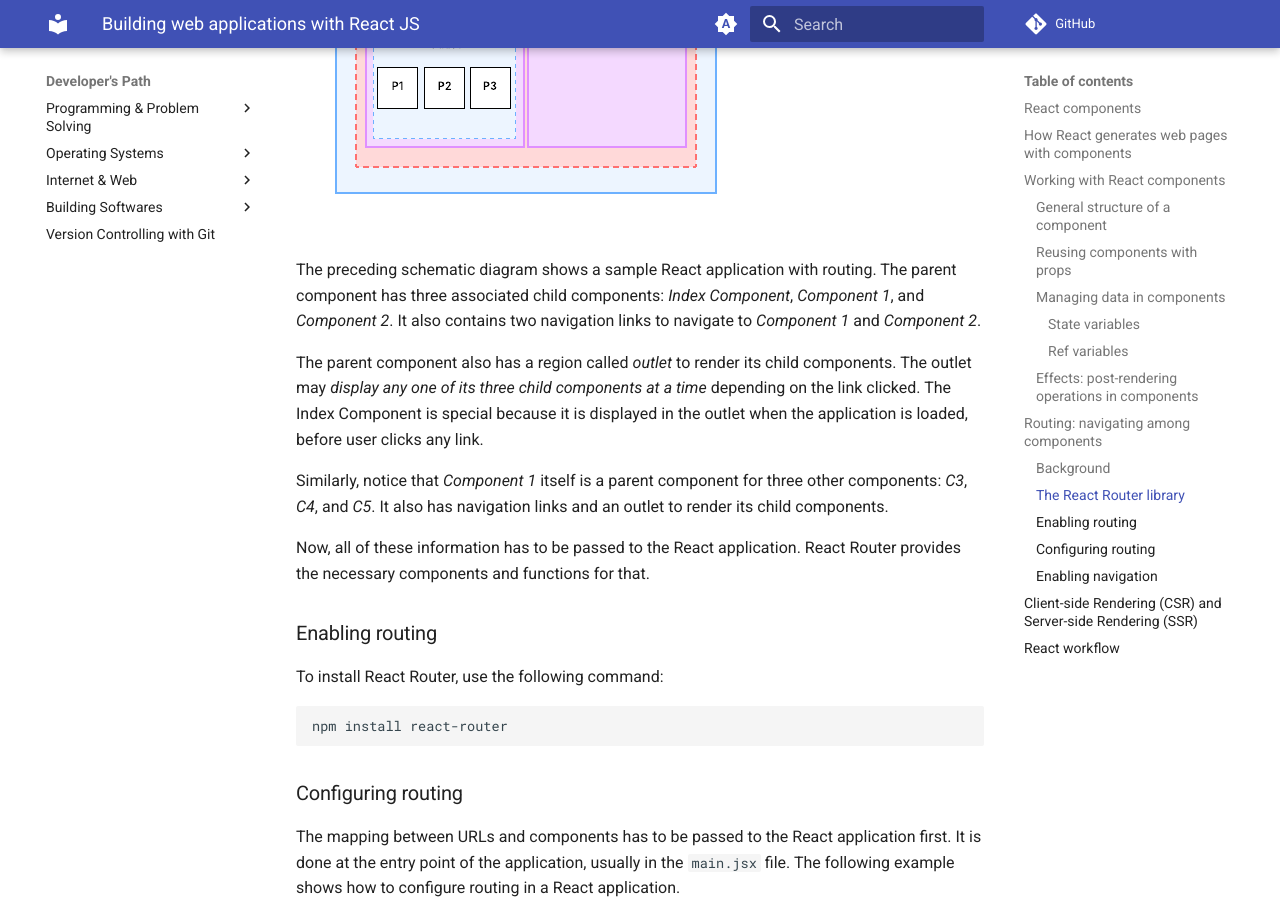
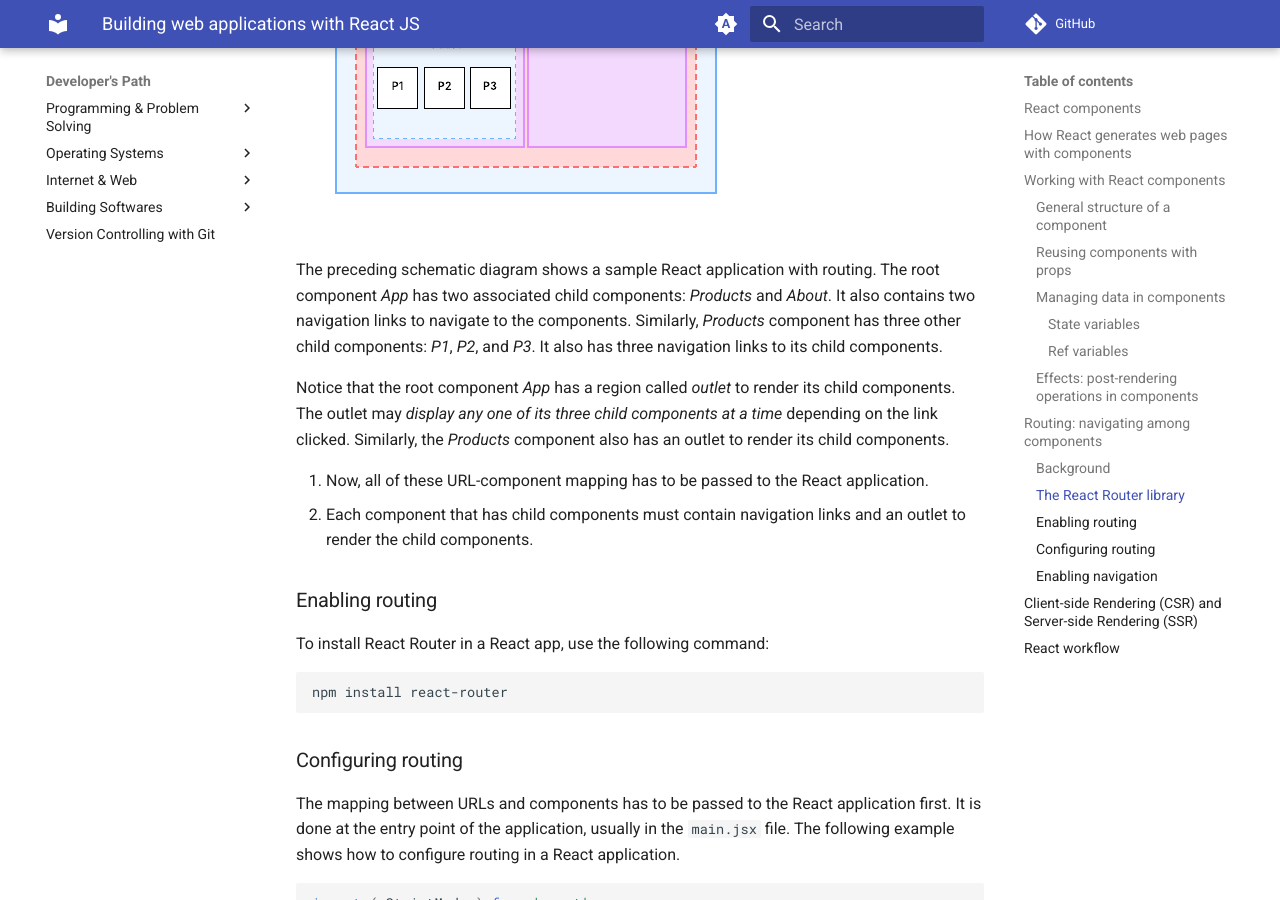
Before and after one commit to gharials/dev-path, an MkDocs documentation site: the page built from docs/building-softwares/react-js.md, in a window 1280 px wide and 900 px high, scrolled down 6521 px. Built offline with MkDocs 1.6.1 and Material for MkDocs 9.7.7, drawn with Linux system fonts in a browser that asks for light colours; comment, search, counter and statistics services are not loaded.

Commit message:
copy edit react router section.

````diff
--- a/docs/building-softwares/react-js.md
+++ b/docs/building-softwares/react-js.md
@@ -204,17 +204,16 @@ Creating abstractions after reading [documentation](https://reactrouter.com/home
 
 ![React Router](../images/react-router.png)
 
-The preceding schematic diagram shows a sample React application with routing. The parent component has three associated child components: _Index Component_, _Component 1_, and _Component 2_. It also contains two navigation links to navigate to _Component 1_ and _Component 2_.
+The preceding schematic diagram shows a sample React application with routing. The root component _App_ has two associated child components: _Products_ and _About_. It also contains two navigation links to navigate to the components. Similarly, _Products_ component has three other child components: _P1_, _P2_, and _P3_. It also has three navigation links to its child components.
 
-The parent component also has a region called _outlet_ to render its child components. The outlet may _display any one of its three child components at a time_ depending on the link clicked. The Index Component is special because it is displayed in the outlet when the application is loaded, before user clicks any link.
+Notice that the root component _App_ has a region called _outlet_ to render its child components. The outlet may _display any one of its three child components at a time_ depending on the link clicked. Similarly, the _Products_ component also has an outlet to render its child components.
 
-Similarly, notice that _Component 1_ itself is a parent component for three other components: _C3_, _C4_, and _C5_. It also has navigation links and an outlet to render its child components.
-
-Now, all of these information has to be passed to the React application. React Router provides the necessary components and functions for that.
+1. Now, all of these URL-component mapping has to be passed to the React application.
+2. Each component that has child components must contain navigation links and an outlet to render the child components.
 
 ### Enabling routing
 
-To install React Router, use the following command:
+To install React Router in a React app, use the following command:
 
 ```bash
 npm install react-router
````
